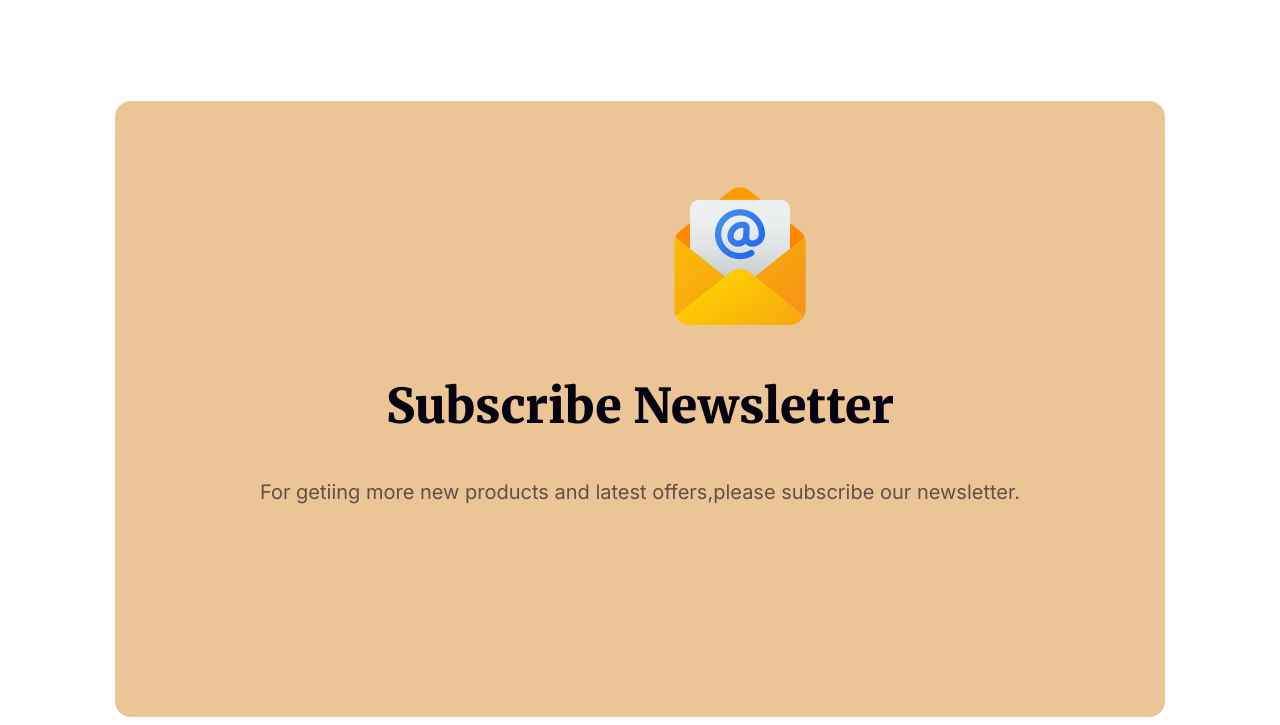
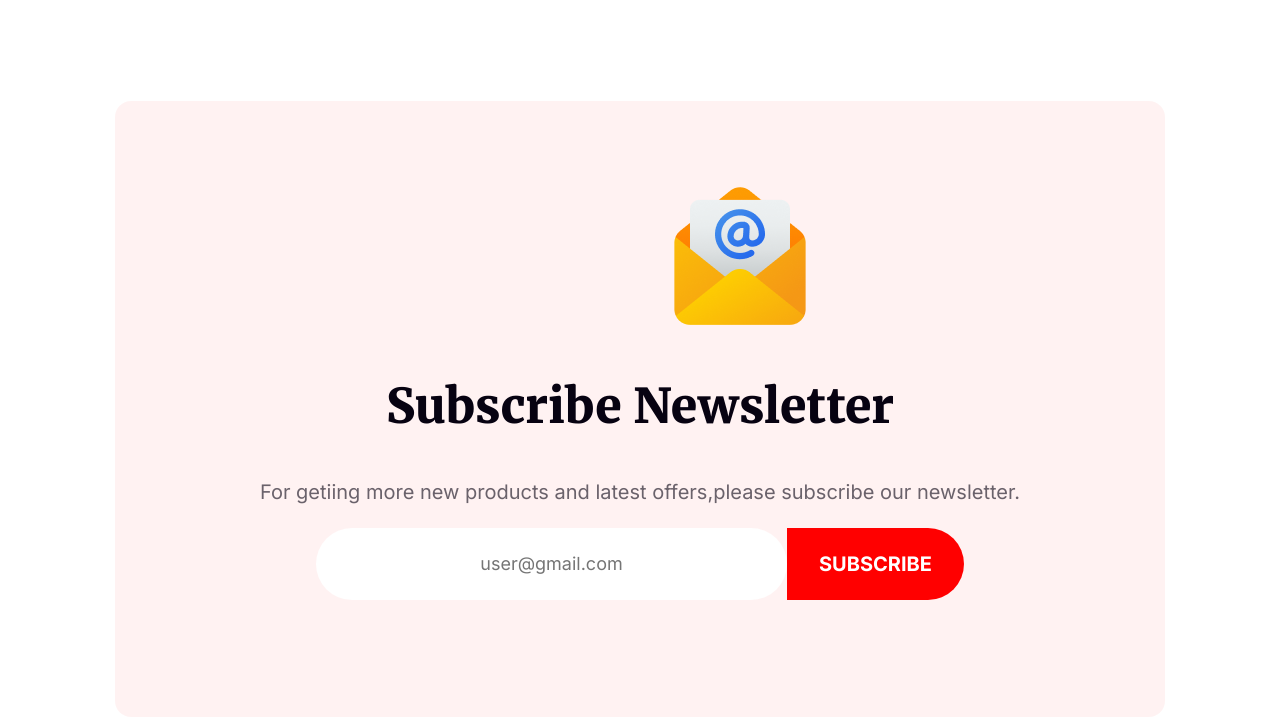
Before and after one commit to tuly15/new-year-mission, a plain HTML site: page index.html in a window 1280 px wide. Shown: the part 5450-6175 px from the top of the page. Drawn offline with Linux system fonts and the light colour scheme.

Commit message:
edited colour n text added

```diff
--- a/index.html
+++ b/index.html
@@ -111,7 +111,13 @@
             <div class="email-pic"><img src="./assets/Group 61.png" alt=""></div>
             <h1 class="subscription">Subscribe Newsletter</h1>
 
-             <p class="latest-news">For getiing more new products and latest offers,please subscribe our newsletter.</p> <form action=""></form>
+             <p class="latest-news">For getiing more new products and latest offers,please subscribe our newsletter.</p>
+
+              <div id="email-sec">
+               <form><input placeholder="user@gmail.com" type="email" name="" id="">
+                  <button class="btn-primary">subscribe</button></form>
+
+            </div>
 
       </div>
    </section>
--- a/styles/styles.css
+++ b/styles/styles.css
@@ -318,21 +318,27 @@ img:hover {
     cursor: pointer;
 }
 
-.newslatter {width: 83%; max-width:1320px ;  margin-left: auto;
-    margin-right: auto; margin-top: 100px;
+.newslatter {
+    width: 83%;
+    max-width: 1320px;
+    margin-left: auto;
+    margin-right: auto;
+    margin-top: 100px;
     width: 83%;
     height: 616px;
     flex-shrink: 0;
     background-position: center;
     align-items: center;
     border-radius: 16px;
-    background: rgb(235, 197, 149);
+    background: rgba(255, 0, 0, 0.05);
 
 }
 
 
-   .email-pic{
-    padding-left: 550px; padding-top: 80px;}
+.email-pic {
+    padding-left: 550px;
+    padding-top: 80px;
+}
 
 .subscription {
     color: #070211;
@@ -355,3 +361,38 @@ img:hover {
     /* 160% */
 
 }
+
+
+
+#email-sec form {
+    width: 648px;
+    max-width: 700px;
+    height: 72px;
+    margin: 20px auto;
+    display: flex;
+
+
+
+}
+
+#email-sec form input {
+    border: none;
+    flex-grow: 1;
+    border-radius: 50px;
+    background: #FFF;
+    padding: 20px;
+    color: rgba(7, 2, 17, 0.30);
+    text-align: center;
+    font-family: Inter;
+    font-size: 18px;
+    font-weight: 400;border: none;
+
+
+}
+
+#email-sec form button {
+    border-radius: 0px 50px 50px 0px;
+    background: #F00;
+    border: none;
+
+}
```
